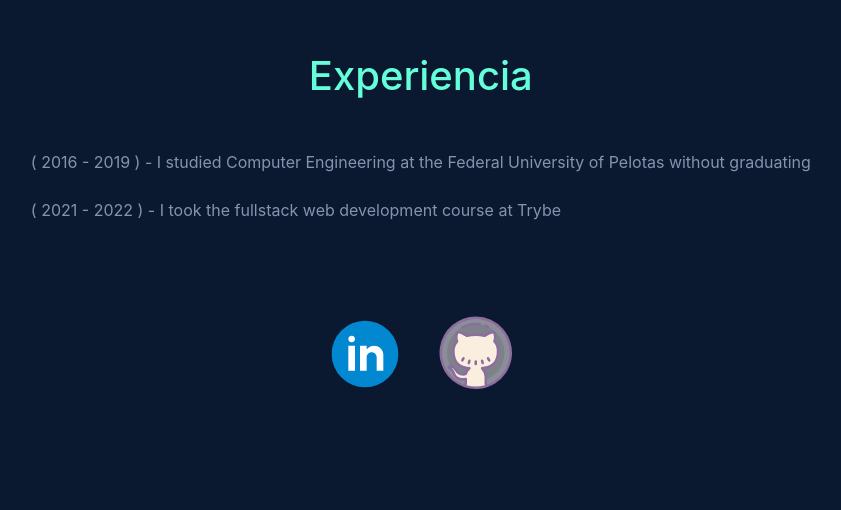
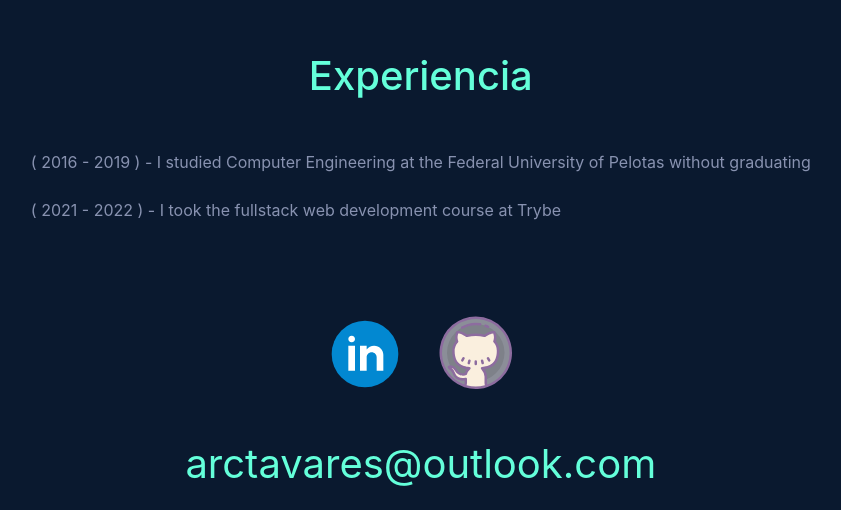
Before and after one commit to arctavares/MyPortfolio, a React (Create React App) app: page /#/ in a window 1280 px wide. Shown: the part 1390-1900 px from the top of the page, without its empty margins (216-1057 px from the left). Before the commit the page ends 1824 px from the top, so only its background shows below. Built offline with nearby package versions, Linux system fonts and the light colour scheme.

Commit message:
feat: add email in the bottom

```diff
--- a/src/components/Footer.jsx
+++ b/src/components/Footer.jsx
@@ -5,13 +5,24 @@ import github from '../images/github.svg';
 
 export default function Footer() {
   return (
+    <>
       <div className='footerContainer'>
-      <a href='https://www.linkedin.com/in/armando-tavares/' target="_blank" rel="noreferrer">
+        <a
+          href='https://www.linkedin.com/in/armando-tavares/'
+          target='_blank'
+          rel='noreferrer'
+        >
           <img src={linkedin} alt='linkedin logo' />
         </a>
-      <a href='https://github.com/arctavares' target="_blank" rel="noreferrer">
+        <a
+          href='https://github.com/arctavares'
+          target='_blank'
+          rel='noreferrer'
+        >
           <img src={github} alt='github logo' />
         </a>
       </div>
+      <a className="myEmail" href="mailto:flavio_ribeirorc@hotmail.com">arctavares@outlook.com</a>
+    </>
   );
 }
--- a/src/css/Footer.css
+++ b/src/css/Footer.css
@@ -13,3 +13,30 @@ img {
   margin: 0 2vh 0 2vh;
   cursor: pointer;
 }
+
+.myEmail {
+  display: flex;
+  justify-content: center;
+  color: var(--NeonGreen);
+  cursor: pointer;
+  text-decoration: none;
+  font-size: 5vh;
+  margin-bottom: 2vh;
+}
+
+.myEmail:link {
+  text-decoration: none;
+}
+
+.myEmail:visited {
+  text-decoration: none;
+}
+
+.myEmail:hover {
+  text-decoration: none;
+  color: var(--TitleColor);
+}
+
+.myEmail:active {
+  text-decoration: none;
+}
```
Lines whose indentation alone changed are shown as unchanged.
